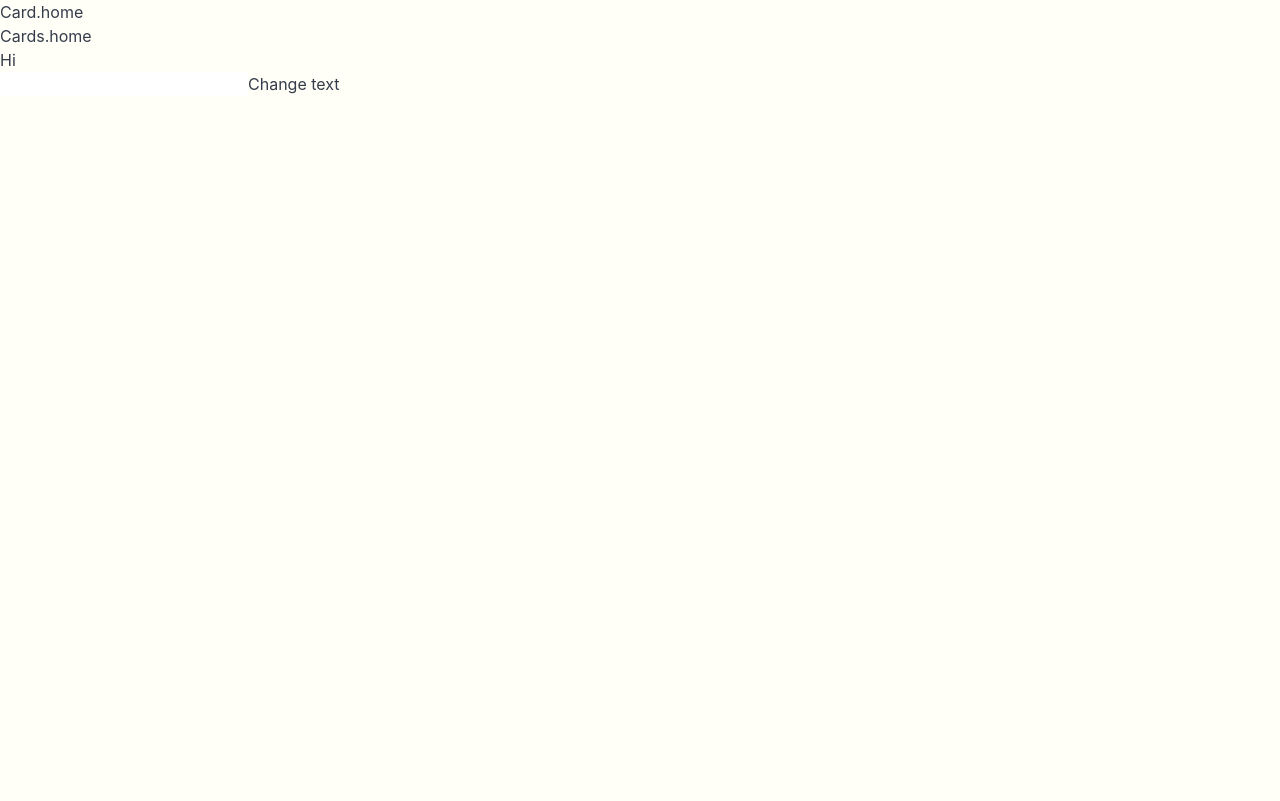
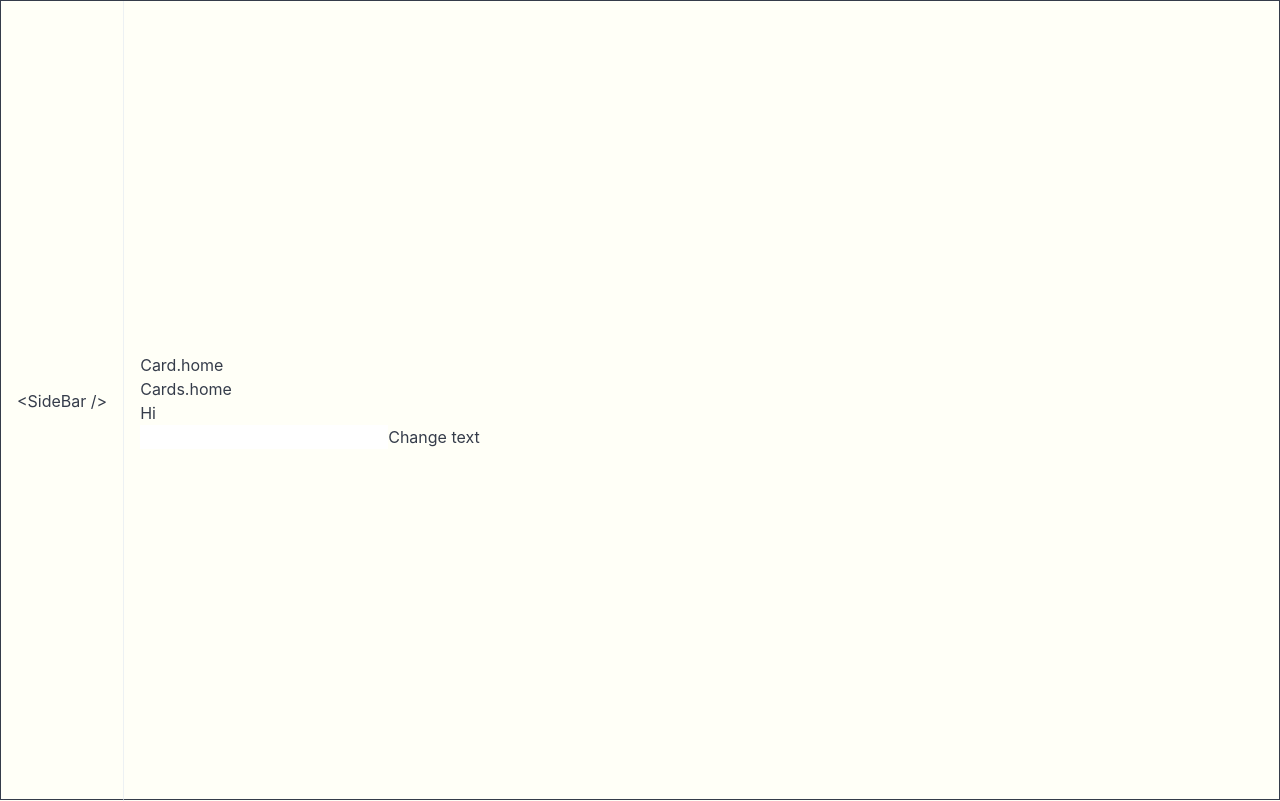
Before and after one commit to poweredteam/bahia-car-control-frontend, a React (Create React App) app: page / in a window 1280 px wide. Built offline with nearby package versions, Linux system fonts and the light colour scheme; the HTML template or start-up script is replaced by a standard one.

Commit message:
feat(layout): added layout component

```diff
--- a/src/App.js
+++ b/src/App.js
@@ -1,12 +1,13 @@
 import './styles/App.css'
 import { Routes, Route } from 'react-router-dom'
 import { Home } from './pages'
+import Layout from 'components/Layout/Layout'
 
 function App() {
   return (
-    <Routes>
-      <Route path="/" element={<Home />} exact />
-    </Routes>
+    <Layout>
+      <Home />
+    </Layout>
   )
 }
 
--- /dev/null
+++ b/src/components/Layout/Layout.jsx
@@ -0,0 +1,21 @@
+import { Container, Divider, HStack } from '@chakra-ui/react'
+
+import SideBar from 'components/SideBar/SideBar'
+
+export default function Layout({ children }) {
+  return (
+    <Container
+      h="100vh"
+      alignSelf="flex-start"
+      maxW="container.xl"
+      border="1px">
+      <HStack spacing="4" h="inherit">
+        <SideBar />
+        <Divider orientation="vertical" />
+        <HStack justify={'center'} align={'center'}>
+          {children}
+        </HStack>
+      </HStack>
+    </Container>
+  )
+}
--- /dev/null
+++ b/src/components/Layout/index.js
@@ -0,0 +1 @@
+export { default } from './Layout'
--- /dev/null
+++ b/src/components/SideBar/SideBar.jsx
@@ -0,0 +1,4 @@
+
+export default function SideBar() {
+  return <div>{'<SideBar />'}</div>
+}
```
Also changed, not shown: src/index.js (+7 -7 lines), src/components/SideBar/index.js (added), 1 other file (tests, documents, lock files or other folders).
